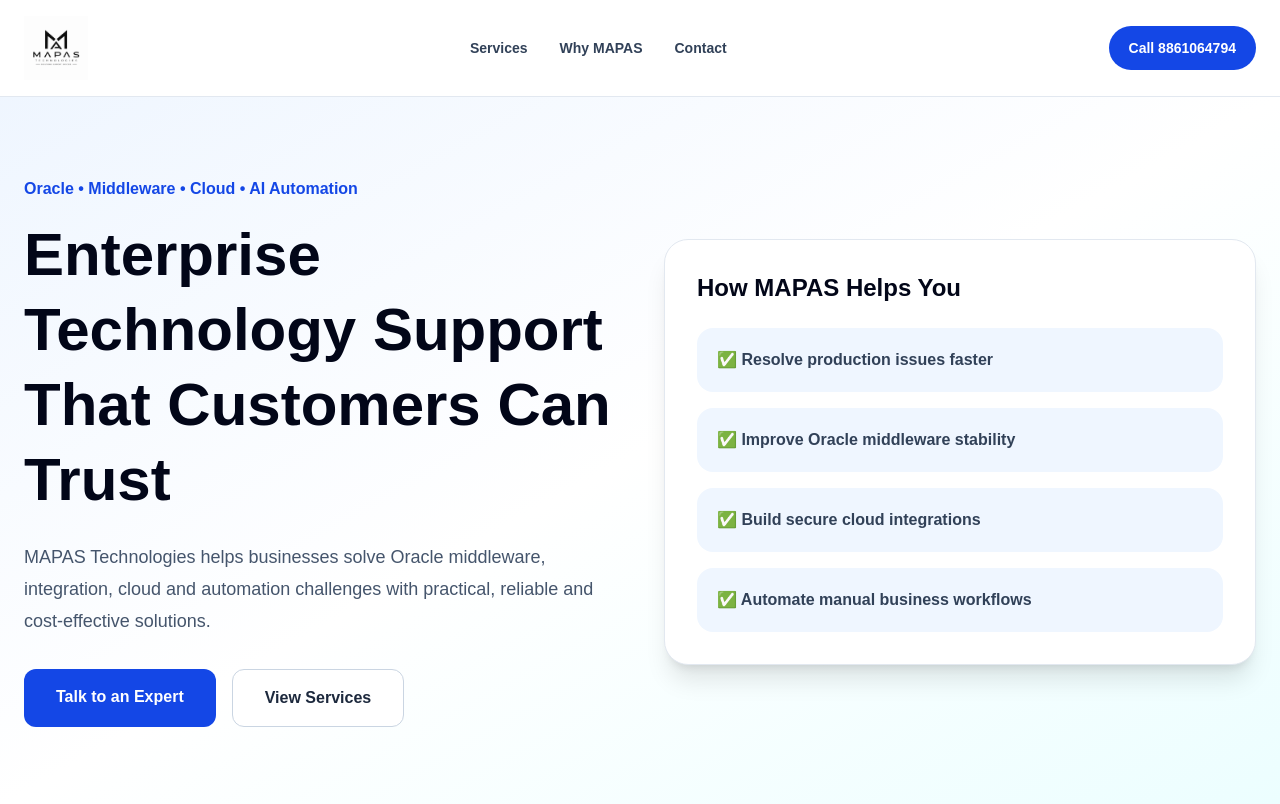
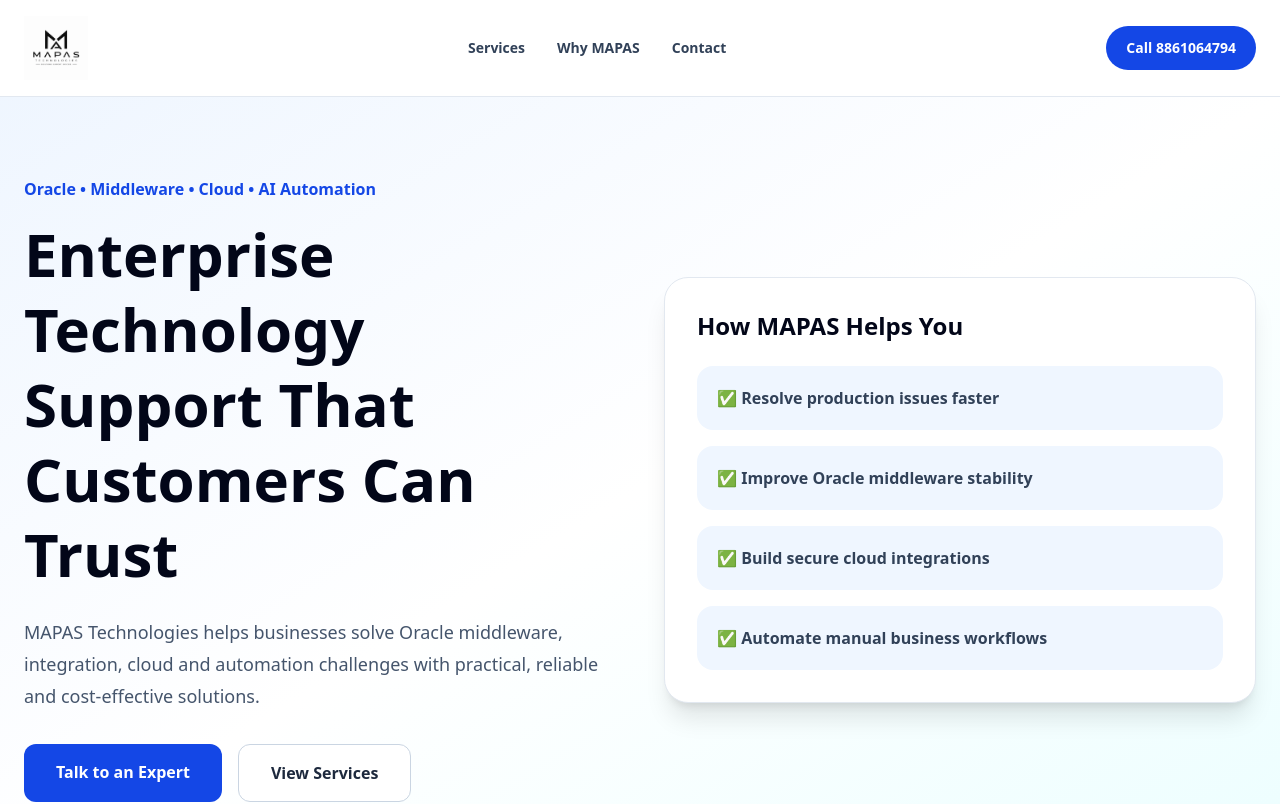
Before and after one commit to ranjanoraclemiddleware-a11y/mapas-website, a Next.js app: page / in a window 1280 px wide. Shown: the top 804 px of the page. Built offline with nearby package versions, Linux system fonts and the light colour scheme.

Commit message:
Update globals.css

```diff
--- a/app/globals.css
+++ b/app/globals.css
@@ -1,9 +1,4 @@
 @import "tailwindcss";
-
-:root {
-  --background: #ffffff;
-  --foreground: #0f172a;
-}
 
 html {
   scroll-behavior: smooth;
@@ -11,15 +6,5 @@
 
 body {
   margin: 0;
-  background: #ffffff;
-  color: var(--foreground);
-  font-family: Arial, Helvetica, sans-serif;
+  padding: 0;
 }
-
-* {
-  box-sizing: border-box;
-}
-
-a {
-  text-decoration: none;
-}
```
